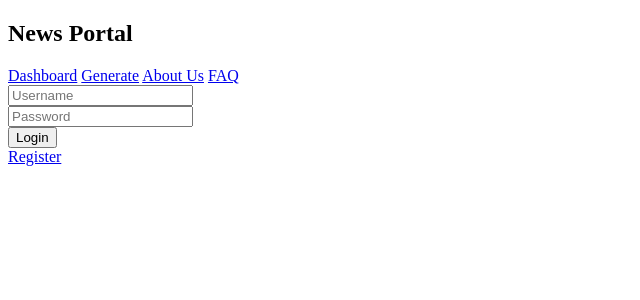
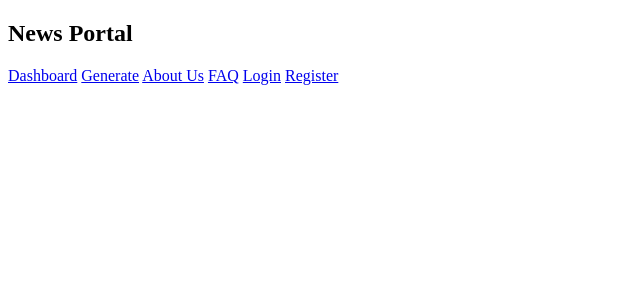
Before and after one commit to ThomasSemenak/demo-repo, a PHP site: page /header.php in a window 1280 px wide. Shown: the top 300 px of the page, without its empty margins (0-640 px from the left). Run offline with PHP 8.4, Linux system fonts and the light colour scheme.

Commit message:
Update header.php

```diff
--- a/views/header.php
+++ b/views/header.php
@@ -13,6 +13,9 @@ function isActive($page) {
 <html lang="en">
 <head>
     <!-- head content remains the same -->
+    <meta charset="UTF-8">
+    <title>News Portal</title>
+    <!-- (Other meta tags, CSS links, etc.) -->
 </head>
 <body>
 <div id="top-nav-bar">
@@ -32,21 +35,8 @@ function isActive($page) {
                 <a href="<?php echo $base_url; ?>src/Login/logout.php" class="nav-btn">Log Out</a>
             </div>
         <?php else: ?>
-            <!-- When not logged in, display two-line login form -->
-            <div class="login-form">
-                <form action="<?php echo $base_url; ?>src/Login/process_login.php" method="post">
-                    <div>
-                        <input type="text" name="username" placeholder="Username" required>
-                    </div>
-                    <div>
-                        <input type="password" name="password" placeholder="Password" required>
-                    </div>
-                    <div>
-                        <button type="submit">Login</button>
-                    </div>
-                </form>
-            </div>
-            <!-- Registration link remains unchanged -->
+            <!-- When not logged in, display Login and Register links -->
+            <a href="<?php echo $base_url; ?>src/Login/login_pageNew.php" class="nav-btn">Login</a>
             <a href="<?php echo $base_url; ?>src/Register/register_pageNew.php" class="nav-btn">Register</a>
         <?php endif; ?>
     </nav>
```
